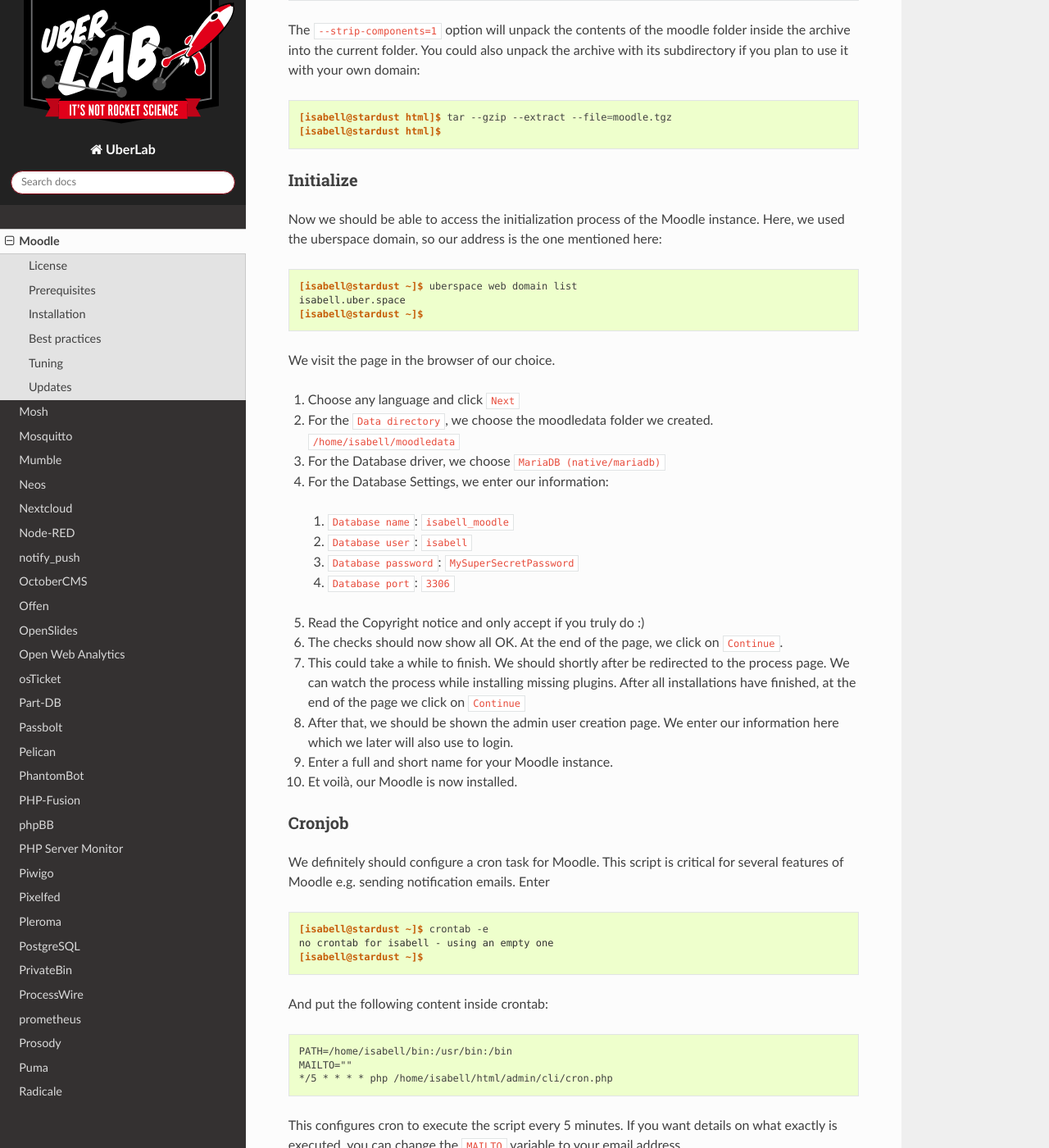
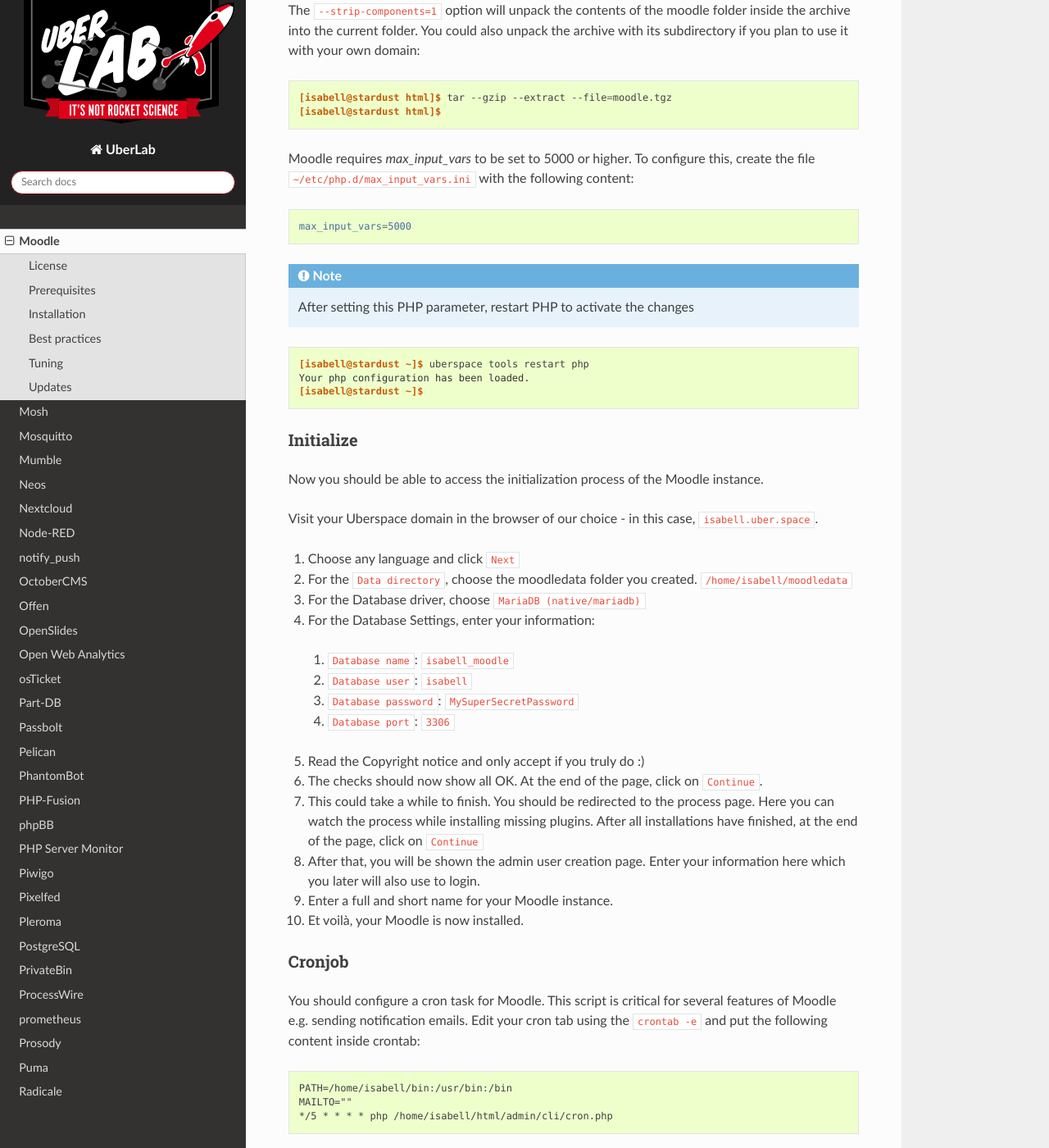
Before and after one commit to Uberspace/lab, a Sphinx documentation site: the page built from source/guide_moodle.rst, in a window 1280 px wide and 1400 px high, scrolled down 2784 px. Shown: the whole window at 82% size. Built offline with Sphinx 7.4.7 and the Read the Docs theme 2.0.0, drawn with Linux system fonts in a browser that asks for light colours; some of the changed text lies outside the part shown.

Commit message:
[moodle] update to PHP 8.0
fix #1394 and some other minor changes.

PHP 8.1 is not yet supported.

```diff
--- a/source/guide_moodle.rst
+++ b/source/guide_moodle.rst
@@ -72,7 +72,7 @@
 
 Moodledata
 ----------
-Moodle saves files and data into a folder for persistency. We have to create this folder and give its path to Moodle later on.
+Moodle saves files and data into a folder for persistency. Create the moodledata folder:
 
 ::
 
@@ -84,9 +84,11 @@
 
 Download
 --------
-First, we're going to download Moodle and extract it. For this, we should first change into the html directory of your account.
+First, download Moodle and extract it. For this, change into the html directory of your Uberspace.
 
-Then we're going to download the latest version (Moodle-Download_ page) of the tgz archive and extract it. I would advise you to select the stable version. Note that the download link on the page is actually a redirect. So instead of the link behind the button, use the direct link e.g.: ``https://download.moodle.org/download.php/direct/...``.
+Then download the latest version (Moodle-Download_ page) of the tgz archive and extract it. It is best to select the stable version.
+
+Note that the download link on the page is actually a redirect. So instead of the link behind the button, use the direct link e.g.: ``https://download.moodle.org/download.php/direct/...``.
 
 ::
 
@@ -103,18 +105,33 @@
  [isabell@stardust html]$ tar --gzip --extract --file=moodle.tgz
  [isabell@stardust html]$
 
+
+Moodle requires `max_input_vars` to be set to 5000 or higher. To configure this, create the file ``~/etc/php.d/max_input_vars.ini`` with the following content:
+
+.. code-block:: ini
+
+ max_input_vars=5000
+
+
+.. note:: After setting this PHP parameter, restart PHP to activate the changes
+
+.. code-block:: console
+
+ [isabell@stardust ~]$ uberspace tools restart php
+ Your php configuration has been loaded.
+ [isabell@stardust ~]$
+
+
 Initialize
 ----------
-Now we should be able to access the initialization process of the Moodle instance. Here, we used the uberspace domain, so our address is the one mentioned here:
+Now you should be able to access the initialization process of the Moodle instance.
 
-.. include:: includes/web-domain-list.rst
-
-We visit the page in the browser of our choice.
+Visit your Uberspace domain in the browser of our choice - in this case, ``isabell.uber.space``.
 
 1. Choose any language and click ``Next``
-2. For the ``Data directory``, we choose the moodledata folder we created. ``/home/isabell/moodledata``
-3. For the Database driver, we choose ``MariaDB (native/mariadb)``
-4. For the Database Settings, we enter our information:
+2. For the ``Data directory``, choose the moodledata folder you created. ``/home/isabell/moodledata``
+3. For the Database driver, choose ``MariaDB (native/mariadb)``
+4. For the Database Settings, enter your information:
 
   1. ``Database name``: ``isabell_moodle``
   2. ``Database user``: ``isabell``
@@ -122,23 +139,15 @@
   4. ``Database port``: ``3306``
 
 5. Read the Copyright notice and only accept if you truly do :)
-6. The checks should now show all OK. At the end of the page, we click on ``Continue``.
-7. This could take a while to finish. We should shortly after be redirected to the process page. We can watch the process while installing missing plugins. After all installations have finished, at the end of the page we click on ``Continue``
-8. After that, we should be shown the admin user creation page. We enter our information here which we later will also use to login.
+6. The checks should now show all OK. At the end of the page, click on ``Continue``.
+7. This could take a while to finish. You should be redirected to the process page. Here you can watch the process while installing missing plugins. After all installations have finished, at the end of the page, click on ``Continue``
+8. After that, you will be shown the admin user creation page. Enter your information here which you later will also use to login.
 9. Enter a full and short name for your Moodle instance.
-10. Et voilà, our Moodle is now installed.
+10. Et voilà, your Moodle is now installed.
 
 Cronjob
 -------
-We definitely should configure a cron task for Moodle. This script is critical for several features of Moodle e.g. sending notification emails. Enter
-
-::
-
- [isabell@stardust ~]$ crontab -e
- no crontab for isabell - using an empty one
- [isabell@stardust ~]$
-
-And put the following content inside crontab:
+You should configure a cron task for Moodle. This script is critical for several features of Moodle e.g. sending notification emails. Edit your cron tab using the ``crontab -e`` and put the following content inside crontab:
 
 .. code-block:: text
 
@@ -148,15 +157,7 @@
 
 This configures cron to execute the script every 5 minutes. If you want details on what exactly is executed, you can change the ``MAILTO`` variable to your email address.
 
-Check if your crontab has been saved:
 
-::
-
- [isabell@stardust ~]$ crontab -l
- PATH=/home/isabell/bin:/usr/bin:/bin
- MAILTO=""
- */5 * * * * php /home/isabell/html/admin/cli/cron.php
- [isabell@stardust ~]$
 
 Best practices
 ==============
@@ -214,6 +215,6 @@
 
 ----
 
-Tested with Moodle version 3.8.2, Uberspace 7.5.1
+Tested with Moodle version 4.0.5, Uberspace 7.13, PHP 8.0
 
 .. author_list::
```
Also changed, not shown: other parts of source/guide_moodle.rst (+2 -2 lines).
